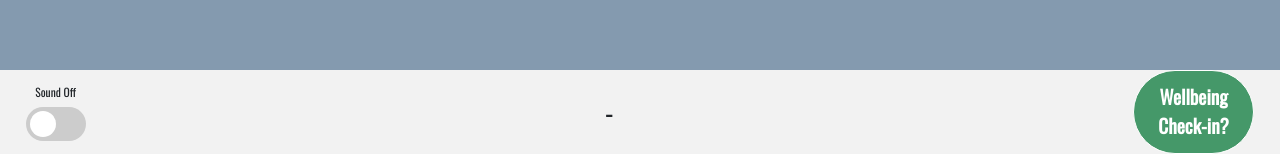
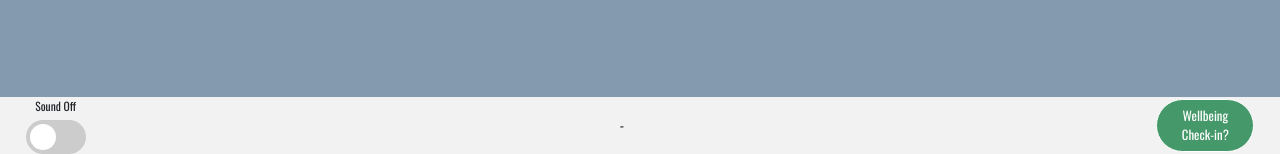
Before and after one commit to Elkennard/w9_frontend-project-power-coders-fe, a React (Create React App) app in the folder power-coders-app/: page / in a window 1280 px wide. Shown: the part 646-800 px from the top of the page. Built offline with nearby package versions, Linux system fonts and the light colour scheme; no server answers.

Commit message:
Fixed burger menu, and button styling

```diff
--- a/power-coders-app/src/Components/App/App.css
+++ b/power-coders-app/src/Components/App/App.css
@@ -30,7 +30,7 @@ body, html {
   font-family: 'Oswald';
   display: flex;
   flex-direction: column;
-  align-items: center;
+  align-items: flex-start;
   justify-content: space-between;
   background-color: #849AAF;
 }
--- a/power-coders-app/src/Components/Carousel/WeeksResource/index.css
+++ b/power-coders-app/src/Components/Carousel/WeeksResource/index.css
@@ -52,7 +52,7 @@
       padding: 1% 2%;
       font-size: 1.2rem;
       border-radius: 50px;
-      font-weight: bolder;
+
   }
 
   .resourceLink > a {
--- a/power-coders-app/src/Components/Carousel/WeeksResource/weeksR.js
+++ b/power-coders-app/src/Components/Carousel/WeeksResource/weeksR.js
@@ -36,7 +36,7 @@ export default function ControlledCarousel() {
       {resources.map((resource, index) => {
         const imageURL = `${imgURL}${resource.image_path}`
         return (
-          <Carousel.Item className="consistant" key={index} interval={5000}>
+          <Carousel.Item className="consistant" key={index} interval={10000}>
             <div class="row">
               <div class="column">
               <div className="resourceImage">
--- a/power-coders-app/src/Components/LowerSection/Quote/quote.js
+++ b/power-coders-app/src/Components/LowerSection/Quote/quote.js
@@ -3,6 +3,8 @@
 //import css from "./quotes.css"
 
 import react, { useState, useEffect } from "react";
+
+import "./quotes.css"
 
 function Quotes() {
   const [quote, setQuote] = useState([]);
@@ -33,8 +35,8 @@ function Quotes() {
 
   return (
     <section>
-      <h2>{quote.text}</h2>
-      <h3>- {quote.author}</h3>
+      <h2 className="quoteText">{quote.text}</h2>
+      <h3 className="quoteAuthor">- {quote.author}</h3>
     </section>
   );
 }
--- a/power-coders-app/src/Components/LowerSection/Quote/quotes.css
+++ b/power-coders-app/src/Components/LowerSection/Quote/quotes.css
@@ -0,0 +1,8 @@
+.quoteText {
+    font-size: 1.3vw;
+}
+
+.quoteAuthor {
+    font-size: 1.1vw;
+    font-style: italic;
+}
--- a/power-coders-app/src/Components/LowerSection/WellBeingButton/wellBeingButton.css
+++ b/power-coders-app/src/Components/LowerSection/WellBeingButton/wellBeingButton.css
@@ -2,10 +2,10 @@
     background-color: #459869;
     color: #fff;
     border: 1px solid;
-    padding: 1% 2%;
-    font-size: 1.2rem;
+    padding: 0.5% 2%;
+    font-size: 1vw;
     border-radius: 50px;
-    font-weight: bolder;
+
 
 }
 
```
